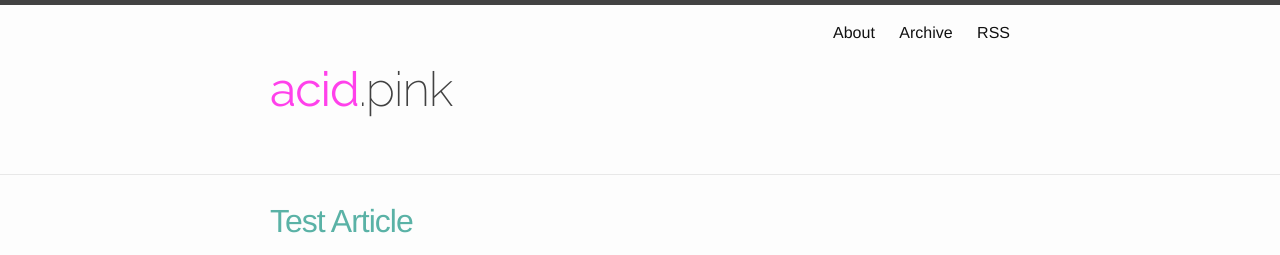
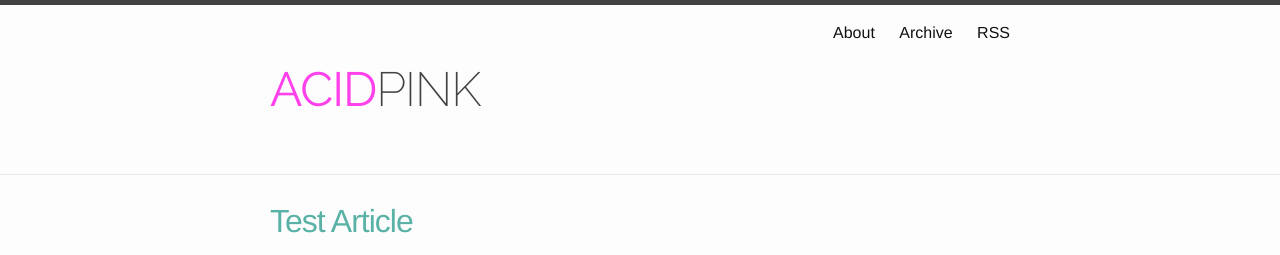
Before and after one commit to acdpnk/chrifpa.github.io, a Jekyll site: the page built from index.html, in a window 1280 px wide. Shown: the top 255 px of the page. Built offline with Jekyll 4.4.1, drawn with Linux system fonts in a browser that asks for light colours.

Commit message:
reverted site title to capitals

```diff
--- a/_includes/header.html
+++ b/_includes/header.html
@@ -2,7 +2,7 @@
 
   <div class="wrapper">
 
-    <a class="site-title" href="{{ site.baseurl }}/"><span style="font-family:Raleway; font-weight:400; color:#FF41EB">acid</span><span style="font-family:Raleway; font-weight:200">.pink</span></a>
+    <a class="site-title" href="{{ site.baseurl }}/"><span style="font-family:Raleway; font-weight:400; color:#FF41EB">ACID</span><span style="font-family:Raleway; font-weight:200">PINK</span></a>
 
     <nav class="site-nav">
       <a href="#" class="menu-icon">
```
